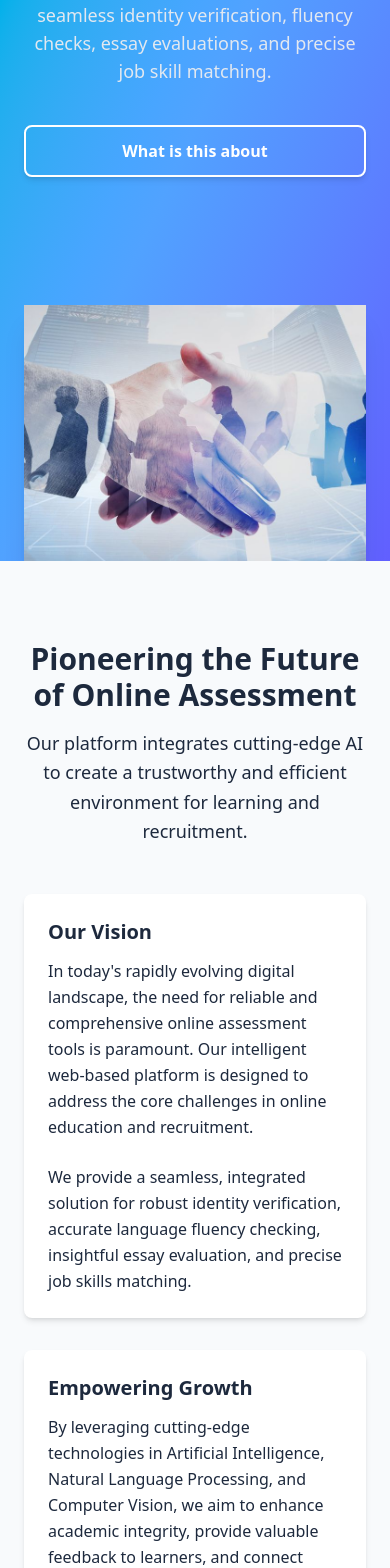
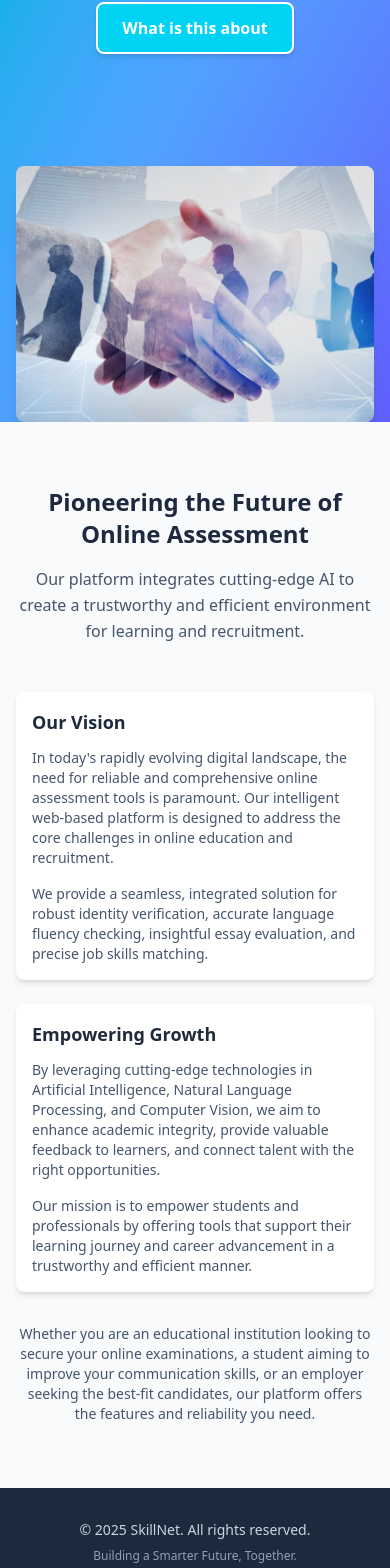
Before and after one commit to chami-gunawardane/skillnet-website, a React (Vite) app: page / in a window 390 px wide. Shown: the part 377-1945 px from the top of the page. Built offline with nearby package versions, Linux system fonts and the light colour scheme.

Commit message:
Responsive Home Page

```diff
--- a/src/pages/Home/index.jsx
+++ b/src/pages/Home/index.jsx
@@ -10,17 +10,8 @@ export default function HomePage() {
     }
   };
 
-  const buttonPrimaryColor = "cyan-400";
-  const buttonPrimaryHoverColor = "cyan-500";
-  const buttonPrimaryRingColor = "white";
-
-  const textColor = "slate-800";
-  const secondaryTextColor = "slate-600";
-  const lightTextColor = "slate-100";
-  const subtleBgColor = "slate-50";
-
   return (
-    <div className={`font-sans bg-white text-${textColor}`}>
+    <div className="font-sans bg-white text-slate-800">
       <Navbar />
 
       <main>
@@ -31,40 +22,42 @@ export default function HomePage() {
           <div className="absolute inset-0 bg-gradient-to-br from-cyan-500 via-blue-400 to-indigo-500"></div>
 
           <div
-            className={`relative container mx-auto px-6 flex flex-col lg:flex-row lg:items-stretch`}
+            className="relative container mx-auto px-4 sm:px-6 flex flex-col lg:flex-row lg:items-stretch"
           >
-
-            <div className="text-center lg:text-left z-10 flex flex-col justify-center py-20 md:py-28 lg:py-32 mb-12 lg:mb-0">
+            {/* Text Content Block */}
+            <div className="text-center lg:text-left z-10 flex flex-col justify-center py-16 sm:py-20 md:py-28 lg:py-32 mb-12 lg:mb-0 lg:w-3/5 lg:pr-8 xl:pr-12">
               <h1
                 id="hero-heading"
-                className={`text-4xl sm:text-5xl xl:text-6xl font-bold mb-6 leading-tight text-${lightTextColor} drop-shadow-md`}
+                className="text-3xl sm:text-4xl md:text-5xl xl:text-6xl font-bold mb-6 leading-tight text-slate-100 drop-shadow-md"
               >
                 Transform Career Path <br className="hidden md:inline" /> with
                 Intelligent Insights
               </h1>
               <p
-                className={`text-lg sm:text-xl text-slate-200 mb-10 max-w-2xl mx-auto lg:mx-0`}
+                className="text-base sm:text-lg md:text-xl text-slate-200 mb-10 max-w-2xl mx-auto lg:mx-0"
               >
                 Our AI-powered platform offers seamless identity verification,
                 fluency checks, essay evaluations, and precise job skill
                 matching.
               </p>
-              <div className="flex flex-col sm:flex-row justify-center lg:justify-start">
+              {/* MODIFIED DIV FOR BUTTON GROUP */}
+              <div className="flex flex-col items-center sm:flex-row sm:justify-center lg:justify-start space-y-4 sm:space-y-0 sm:space-x-4">
                 <button
                   onClick={scrollToAbout}
-                  className={`px-8 py-3 bg-${buttonPrimaryColor} text-white border-2 border-white font-semibold rounded-lg hover:bg-${buttonPrimaryHoverColor} transition-all duration-300 ease-in-out transform hover:scale-105 focus:outline-none focus:ring-2 focus:ring-${buttonPrimaryRingColor} focus:ring-opacity-75 shadow-md hover:shadow-lg cursor-pointer`}
+                  // ADDED w-fit HERE
+                  className="w-fit px-6 sm:px-8 py-3 bg-cyan-400 text-white border-2 border-white font-semibold rounded-lg hover:bg-cyan-500 transition-all duration-300 ease-in-out transform hover:scale-105 focus:outline-none focus:ring-2 focus:ring-white focus:ring-opacity-75 shadow-md hover:shadow-lg cursor-pointer"
                 >
                   What is this about
                 </button>
               </div>
             </div>
 
-            <div className="lg:w-2/5 xl:w-1/2 z-10">
-              {" "}
+            {/* Image Block */}
+            <div className="lg:w-2/5 z-10 flex items-center justify-center">
               <img
                 src={HomeImage}
                 alt="People silhouettes with an upward arrow signifying career growth"
-                className="w-full h-64 sm:h-80 lg:h-full object-cover shadow-xl"
+                className="w-full h-64 sm:h-80 md:h-96 lg:h-full object-cover rounded-lg shadow-xl"
               />
             </div>
           </div>
@@ -72,57 +65,71 @@ export default function HomePage() {
 
         <section
           id="about-project"
-          className={`py-20 md:py-28 bg-${subtleBgColor}`}
+          // Applied bg-slate-50 directly. Responsive padding.
+          className="py-16 sm:py-20 md:py-28 bg-slate-50"
         >
-          <div className="container mx-auto px-6">
+          <div className="container mx-auto px-4 sm:px-6">
             <div className="max-w-3xl mx-auto text-center mb-12 md:mb-16">
               <h2
-                className={`text-3xl sm:text-4xl font-bold text-${textColor} mb-4`}
+                // Applied text-slate-800 directly. Responsive text sizes.
+                className="text-2xl sm:text-3xl md:text-4xl font-bold text-slate-800 mb-4"
               >
                 Pioneering the Future of Online Assessment
               </h2>
-              <p className={`text-lg ${secondaryTextColor} leading-relaxed`}>
+              <p
+                // Applied text-slate-600 directly. Responsive text sizes.
+                className="text-md sm:text-lg text-slate-600 leading-relaxed"
+              >
                 Our platform integrates cutting-edge AI to create a trustworthy
                 and efficient environment for learning and recruitment.
               </p>
             </div>
 
             <div
-              className={`grid md:grid-cols-2 gap-8 md:gap-12 items-start max-w-5xl mx-auto`}
+              // Responsive grid layout and gap
+              className="grid md:grid-cols-2 gap-6 md:gap-8 lg:gap-12 items-start max-w-5xl mx-auto"
             >
               <article
-                className={`text-left ${secondaryTextColor} space-y-6 leading-relaxed bg-white p-6 rounded-lg shadow-md transform transition-all duration-300 ease-in-out hover:scale-[1.02] hover:shadow-2xl`}
+                // Applied text-slate-600 directly. Added responsive padding.
+                className="text-left text-slate-600 space-y-4 sm:space-y-6 leading-relaxed bg-white p-4 sm:p-6 rounded-lg shadow-md transform transition-all duration-300 ease-in-out hover:scale-[1.02] hover:shadow-xl"
               >
-                <h3 className={`text-xl font-semibold text-${textColor} mb-3`}>
+                <h3
+                  // Applied text-slate-800 directly. Responsive text sizes.
+                  className="text-lg sm:text-xl font-semibold text-slate-800 mb-3"
+                >
                   Our Vision
                 </h3>
-                <p>
+                <p className="text-sm sm:text-base">
                   In today's rapidly evolving digital landscape, the need for
                   reliable and comprehensive online assessment tools is
                   paramount. Our intelligent web-based platform is designed to
                   address the core challenges in online education and
                   recruitment.
                 </p>
-                <p>
+                <p className="text-sm sm:text-base">
                   We provide a seamless, integrated solution for robust identity
                   verification, accurate language fluency checking, insightful
                   essay evaluation, and precise job skills matching.
                 </p>
               </article>
               <article
-                className={`text-left ${secondaryTextColor} space-y-6 leading-relaxed bg-white p-6 rounded-lg shadow-md transform transition-all duration-300 ease-in-out hover:scale-[1.02] hover:shadow-2xl`}
+                // Applied text-slate-600 directly. Added responsive padding.
+                className="text-left text-slate-600 space-y-4 sm:space-y-6 leading-relaxed bg-white p-4 sm:p-6 rounded-lg shadow-md transform transition-all duration-300 ease-in-out hover:scale-[1.02] hover:shadow-xl"
               >
-                <h3 className={`text-xl font-semibold text-${textColor} mb-3`}>
+                <h3
+                  // Applied text-slate-800 directly. Responsive text sizes.
+                  className="text-lg sm:text-xl font-semibold text-slate-800 mb-3"
+                >
                   Empowering Growth
                 </h3>
-                <p>
+                <p className="text-sm sm:text-base">
                   By leveraging cutting-edge technologies in Artificial
                   Intelligence, Natural Language Processing, and Computer
                   Vision, we aim to enhance academic integrity, provide valuable
                   feedback to learners, and connect talent with the right
                   opportunities.
                 </p>
-                <p>
+                <p className="text-sm sm:text-base">
                   Our mission is to empower students and professionals by
                   offering tools that support their learning journey and career
                   advancement in a trustworthy and efficient manner.
@@ -130,7 +137,8 @@ export default function HomePage() {
               </article>
             </div>
             <p
-              className={`mt-10 text-center text-md ${secondaryTextColor} max-w-3xl mx-auto`}
+              // Applied text-slate-600 directly. Responsive text sizes and margin.
+              className="mt-8 sm:mt-10 text-center text-sm sm:text-md text-slate-600 max-w-3xl mx-auto"
             >
               Whether you are an educational institution looking to secure your
               online examinations, a student aiming to improve your
@@ -142,10 +150,10 @@ export default function HomePage() {
         </section>
       </main>
 
-      <footer className={`bg-slate-800 text-slate-300 text-center py-10`}>
-        <div className="container mx-auto px-6">
-          <p>© {new Date().getFullYear()} SkillNet. All rights reserved.</p>
-          <p className="text-sm text-slate-400 mt-2">
+      <footer className="bg-slate-800 text-slate-300 text-center py-8 sm:py-10">
+        <div className="container mx-auto px-4 sm:px-6">
+          <p className="text-sm sm:text-base">© {new Date().getFullYear()} SkillNet. All rights reserved.</p>
+          <p className="text-xs sm:text-sm text-slate-400 mt-2">
             Building a Smarter Future, Together.
           </p>
         </div>
```
